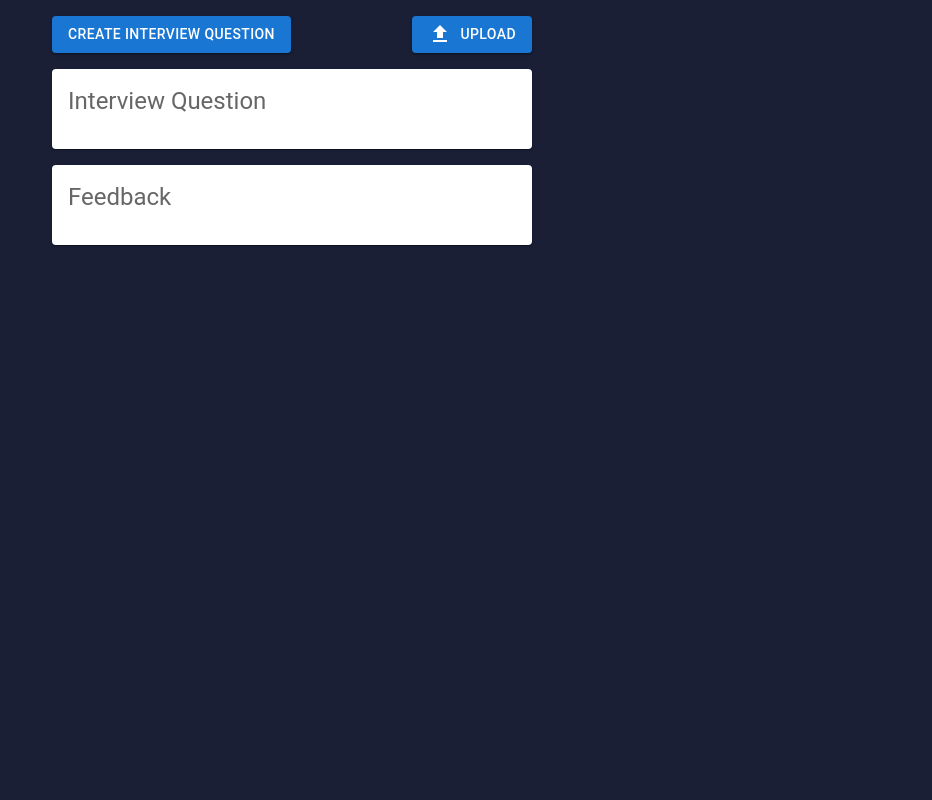
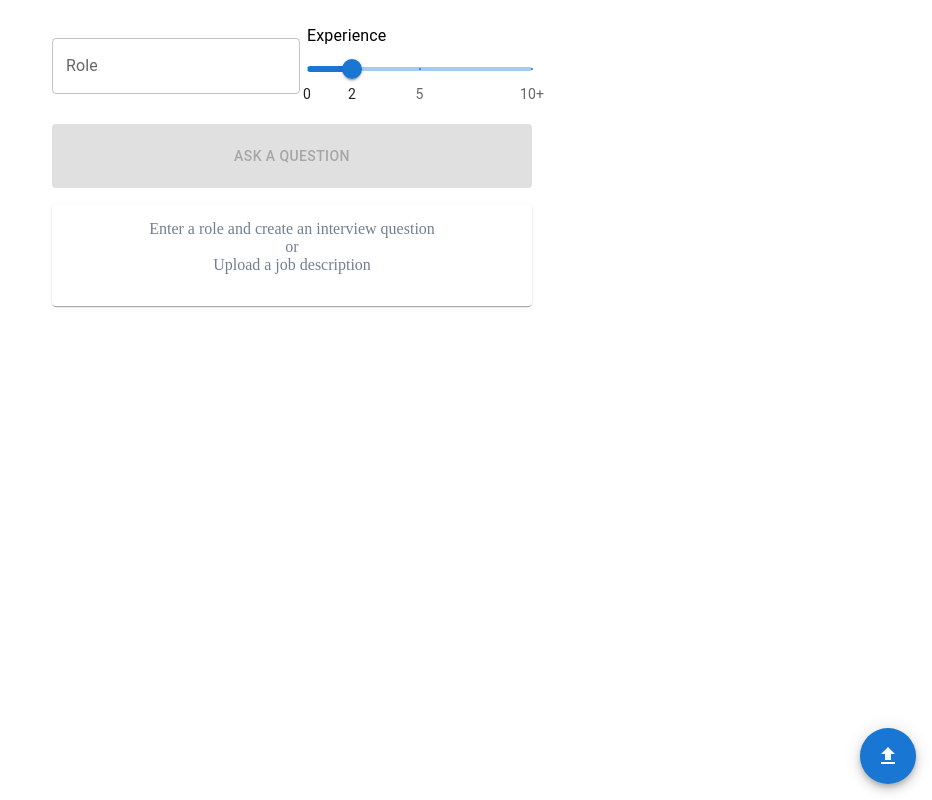
Before and after one commit to dougcpr/blueberry, a Next.js app: page / in a window 1280 px wide. Shown: the whole page, without its empty margins (348-1280 px from the left). Built offline with nearby package versions, Linux system fonts and the light colour scheme.

Commit message:
reogranized create interview question experience and stored conversation to not repeat questions asked. I should limit to 5

```diff
--- a/package.json
+++ b/package.json
@@ -13,6 +13,7 @@
     "@emotion/styled": "^11.11.0",
     "@fontsource/roboto": "^5.0.4",
     "@mui/icons-material": "^5.13.7",
+    "@mui/lab": "^5.0.0-alpha.145",
     "@mui/material": "^5.13.7",
     "@mui/styled-engine-sc": "^5.12.0",
     "@types/node": "20.2.3",
--- a/src/app/components/feedback/feedbackCard.tsx
+++ b/src/app/components/feedback/feedbackCard.tsx
@@ -3,6 +3,8 @@ import Card from '@mui/material/Card';
 import styled from "styled-components";
 import CardContent from "@mui/material/CardContent";
 import Typography from "@mui/material/Typography";
+import {Button, CardActions} from "@mui/material";
+import SaveIcon from '@mui/icons-material/Save';
 
 const FeedbackCardContainer = styled.div`
   display: grid;
@@ -14,6 +16,9 @@ type FeedbackCardProps = {
 };
 
 const FeedbackCard: FC<FeedbackCardProps> = ({feedback}) => {
+  if (!feedback) {
+    return <></>
+  }
   return (
     <FeedbackCardContainer>
       <Card style={{maxHeight: "15rem", width: "100%", overflow: "scroll"}}>
@@ -21,12 +26,13 @@ const FeedbackCard: FC<FeedbackCardProps> = ({feedback}) => {
           <Typography variant="h5" color="text.secondary" gutterBottom>
             Feedback
           </Typography>
-          {feedback &&
             <Typography variant="body2">
               {feedback}
             </Typography>
-          }
         </CardContent>
+        <CardActions>
+          <Button variant="contained"><SaveIcon /></Button>
+        </CardActions>
       </Card>
     </FeedbackCardContainer>
   )
--- a/src/app/components/interview/interviewCard.tsx
+++ b/src/app/components/interview/interviewCard.tsx
@@ -1,14 +1,15 @@
 import React, {FC, useEffect} from "react";
 import Card from '@mui/material/Card';
-import styled, {keyframes} from "styled-components";
+import styled from "styled-components";
 import InterviewQuestion from "@/app/components/interview/interviewQuestion";
 import SpeechRecognition, {useSpeechRecognition} from "react-speech-recognition";
-import MicIcon from '@mui/icons-material/Mic';
-import {Button, IconButton} from "@mui/material";
-import {MicOff} from "@mui/icons-material";
+import GradingIcon from '@mui/icons-material/Grading';
+import RecordVoiceOverIcon from '@mui/icons-material/RecordVoiceOver';
+import {Button, CardActions, IconButton} from "@mui/material";
 import RestartAltIcon from '@mui/icons-material/RestartAlt';
 import CardContent from "@mui/material/CardContent";
 import {completeResponse} from "@/app/lib/shared/helper";
+import {MicOff} from "@mui/icons-material";
 
 const InterviewCardContainer = styled.div`
   display: grid;
@@ -18,8 +19,13 @@ const InterviewCardContainer = styled.div`
 const InterviewButtonGroup = styled.div`
   display: grid;
   grid-template-rows: 3rem;
-  grid-template-columns: 5rem 5rem 1fr;
+  grid-template-columns: 3rem 3rem 1fr;
   grid-column-gap: 1rem;
+`
+
+const NoInterviewQuestionBlockText = styled.div`
+  color: slategray;
+  text-align: center;
 `
 
 type InterviewCardProps = {
@@ -44,7 +50,7 @@ const InterviewCard: FC<InterviewCardProps> = ({interviewQuestion, setFeedback})
   useEffect(() => {
     resetTranscript()
     setFeedback(undefined)
-  }, [interviewQuestion, resetTranscript])
+  }, [interviewQuestion, resetTranscript, setFeedback])
 
   function generateFeedbackPrompt() {
     const feedbackContext = `Assume you are a strict pessimistic, hiring manager for React Developer.`
@@ -57,19 +63,25 @@ const InterviewCard: FC<InterviewCardProps> = ({interviewQuestion, setFeedback})
       <Card style={{width: "100%", overflow: "scroll"}}>
         <CardContent style={{transition: "0.3s"}}>
           <InterviewQuestion interviewQuestion={interviewQuestion}></InterviewQuestion>
+          {!interviewQuestion &&
+          <NoInterviewQuestionBlockText>
+              Enter a role and create an interview question <br/>or<br/> Upload a job description
+          </NoInterviewQuestionBlockText>}
+        </CardContent>
+        <CardActions style={{justifyContent: "space-between", display: "flex"}}>
           {interviewQuestion &&
-              <div>
-                <InterviewButtonGroup>
-                  {!listening ?
-                    <IconButton onClick={() => SpeechRecognition.startListening()}><MicIcon /></IconButton> :
-                    <IconButton onClick={() => SpeechRecognition.stopListening()}><MicOff /></IconButton>
-                  }
-                  <IconButton onClick={() => resetTranscript()}><RestartAltIcon /></IconButton>
-                  <Button disabled={transcript === ''} variant="contained" onClick={generateFeedback}>Generate Feedback</Button>
-                </InterviewButtonGroup>
-              </div>
+              <>
+                  <InterviewButtonGroup>
+                    {!listening ?
+                      <IconButton onClick={() => SpeechRecognition.startListening()}><MicOff/></IconButton> :
+                      <IconButton onClick={() => SpeechRecognition.stopListening()}><RecordVoiceOverIcon/></IconButton>
+                    }
+                      <IconButton onClick={() => resetTranscript()}><RestartAltIcon /></IconButton>
+                  </InterviewButtonGroup>
+                  <Button disabled={transcript === ''} color="success" variant="contained" onClick={generateFeedback}><GradingIcon /></Button>
+              </>
           }
-        </CardContent>
+        </CardActions>
       </Card>
     </InterviewCardContainer>
   )
--- a/src/app/components/interview/interviewOptions.tsx
+++ b/src/app/components/interview/interviewOptions.tsx
@@ -1,11 +1,17 @@
-import React, {FC} from "react";
-import {Button} from "@mui/material";
+import React, {FC, useState} from "react";
+import {Fab, TextField} from "@mui/material";
+import LoadingButton from '@mui/lab/LoadingButton';
 import styled from "styled-components";
 import {completeResponse} from "@/app/lib/shared/helper";
 import {FileUpload} from "@mui/icons-material";
+import Box from '@mui/material/Box';
+import Slider from '@mui/material/Slider';
+import Typography from "@mui/material/Typography";
 
 type InterviewOptionsProps = {
   setInterviewQuestion: any;
+  setConversation: any;
+  conversation: string[];
 };
 
 const InterviewPrompt = styled.div`
@@ -13,32 +19,93 @@ const InterviewPrompt = styled.div`
   justify-content: space-between;
 `
 
-const InterviewOptions: FC<InterviewOptionsProps> = ({setInterviewQuestion}) => {
+const marks = [
+  {
+    value: 0,
+    label: '0',
+  },
+  {
+    value: 2,
+    label: '2',
+  },
+  {
+    value: 5,
+    label: '5',
+  },
+  {
+    value: 10,
+    label: '10+',
+  },
+];
+
+function valuetext(value: number) {
+  return `${value} years`;
+}
+
+const InterviewOptions: FC<InterviewOptionsProps> = ({setInterviewQuestion, setConversation, conversation}) => {
+  const [role, setRole] = useState<string>("");
+  const [experience, setExperience] = useState<number | number[]>(0);
+  const [loading, setLoading] = useState<boolean>(false);
   async function generateInterviewQuestion() {
     setInterviewQuestion(undefined)
+    setLoading(true);
     try {
       let prompt = generateInterviewPrompt()
       const res = await completeResponse(prompt)
-      setInterviewQuestion(res.choices[0].text)
+      const text = res.choices[0].text
+      console.log(text)
+      setInterviewQuestion(text)
+      setConversation([...conversation, text])
     } catch (e) {
       console.error(e)
       setInterviewQuestion("This is an offline interview prompt.")
+    } finally {
+      setLoading(false);
     }
-
   }
 
   function generateInterviewPrompt() {
-    const feedbackContext = `Assume you are a hiring manager for React Developer.`
-    return`${feedbackContext} Ask 1 question to the interviewee given their experience is 2 years.`
+    console.log(conversation);
+    const feedbackContext = `Assume you are a hiring manager for ${role}.`
+    return`${feedbackContext} Ask 1 question to the interviewee given the user has ${experience} years of experience. Do not ask a question like ${conversation}.`
   }
   return (
+    <>
       <InterviewPrompt>
-        <Button onClick={generateInterviewQuestion} size="medium" variant="contained">Create Interview Question</Button>
-        <Button color="primary" variant="contained">
-          <FileUpload sx={{ mr: 1 }} />
-          Upload
-        </Button>
+        <TextField
+          style={{alignSelf: "center"}}
+          id="outlined-basic"
+          label="Role"
+          variant="outlined"
+          onChange={(e) => setRole(e.target.value)}  />
+        <Box sx={{ width: 225 }}>
+          <Typography gutterBottom>Experience</Typography>
+          <Slider
+            aria-label="Experience"
+            valueLabelDisplay="auto"
+            defaultValue={2}
+            getAriaValueText={valuetext}
+            marks={marks}
+            max={10}
+            onChange={(_, newExp) => {setExperience(newExp)}}
+          />
+        </Box>
       </InterviewPrompt>
+      <LoadingButton
+        disabled={role === ''}
+        loading={loading}
+        onClick={generateInterviewQuestion}
+        variant="contained">
+        <p>Ask
+          {conversation.length == 0 && <span> a </span>}
+          {conversation.length > 0 && <span> Another </span>}
+          Question
+        </p>
+      </LoadingButton>
+      <Fab style={{position: "absolute", right: "1rem", bottom: "1rem"}} color="primary" aria-label="add">
+        <FileUpload />
+      </Fab>
+    </>
   )
 }
 
--- a/src/app/components/interview/interviewQuestion.tsx
+++ b/src/app/components/interview/interviewQuestion.tsx
@@ -7,14 +7,9 @@ type InterviewCardProps = {
 
 const InterviewQuestion: FC<InterviewCardProps> = ({interviewQuestion}) => {
   return (
-    <>
-      <Typography variant="h5" color="text.secondary" gutterBottom>
-        Interview Question
-      </Typography>
-      <Typography variant="body2">
-        {interviewQuestion}
-      </Typography>
-    </>
+    <Typography variant="body2">
+      {interviewQuestion}
+    </Typography>
   )
 }
 
--- a/src/app/lib/global-styles.tsx
+++ /dev/null
@@ -1,19 +0,0 @@
-import { createGlobalStyle } from 'styled-components';
-
-export const GlobalStyles = createGlobalStyle`
-  @import url('https://fonts.googleapis.com/css?family=Roboto:300,400,500&display=swap');
-  html {
-    font-family: 'Roboto', Helvetica, Arial, sans-serif;
-    font-size: 16px;
-    height: 100%;
-  }
-
-  body {
-    transition: background 0.3s ease;
-    padding: 0;
-    margin: 0;
-    background: ${({ theme }) => theme.body};
-    color: ${({ theme }) => theme.text};
-
-}
-`
--- a/src/app/page.tsx
+++ b/src/app/page.tsx
@@ -3,40 +3,8 @@ import 'regenerator-runtime/runtime'
 import React, {useEffect, useState} from "react";
 import InterviewOptions from "@/app/components/interview/interviewOptions";
 import InterviewCard from "@/app/components/interview/interviewCard";
-import styled, {ThemeProvider} from "styled-components";
+import styled from "styled-components";
 import FeedbackCard from "@/app/components/feedback/feedbackCard";
-import {GlobalStyles} from "@/app/lib/global-styles";
-
-const darkTheme = {
-  transition: 0.3,
-  body: '#1a1f36',
-  text: '#d5d5d5',
-  colors: {
-    black: '#000',
-    button_disabled: 'rgba(0, 0, 0, 0.26)',
-    button_disabled_bg: 'rgba(0, 0, 0, 0.12)',
-    button_height: '2.25rem',
-    default: '#d5d5d5',
-    defaultBackgroundColor: 'white',
-    disabled: '#f5f5f5',
-    disabled_NavBar_Item: '#8BB7F1',
-    fontFamily: 'Roboto, sans-serif',
-    green: '#55ad7a',
-    blue: '#1e5d88',
-    navBarFontColor: '#1a1f36',
-    input_border_hover: 'rgba(0,0,0,.87)',
-    red: '#FF1654',
-    grey: '#e0e0e0',
-    white: '#fff',
-    font_medium: '1rem',
-    width_medium: '12.5rem',
-    technologies: {
-      typescript: '#347DDB',
-      productMgmt: '#55ad7a',
-      unity: 'black'
-    }
-  },
-};
 
 
 const Main = styled.main`
@@ -45,11 +13,16 @@ const Main = styled.main`
   grid-row-gap: 1rem;
   margin: 0 auto;
   width: 30rem;
+  @media (max-width: 500px) {
+    padding: 0;
+    width: auto;
+  }
 `
 
 function Home() {
   const [loading, setLoading] = useState(false)
   const [interviewQuestion, setInterviewQuestion] = useState(undefined)
+  const [conversation, setConversation] = useState([]);
   const [feedback, setFeedback] = useState(undefined)
 
   useEffect(() => {
@@ -63,14 +36,14 @@ function Home() {
   }
 
   return (
-    <ThemeProvider theme={darkTheme}>
-      <GlobalStyles />
-      <Main>
-        <InterviewOptions setInterviewQuestion={setInterviewQuestion}/>
-        <InterviewCard setFeedback={setFeedback} interviewQuestion={interviewQuestion}/>
-        <FeedbackCard feedback={feedback} />
-      </Main>
-    </ThemeProvider>
+    <Main>
+      <InterviewOptions
+        conversation={conversation}
+        setConversation={setConversation}
+        setInterviewQuestion={setInterviewQuestion}/>
+      <InterviewCard setFeedback={setFeedback} interviewQuestion={interviewQuestion}/>
+      <FeedbackCard feedback={feedback} />
+    </Main>
   )
 }
 
```
Also changed, not shown: 1 other file (tests, documents, lock files or other folders).
